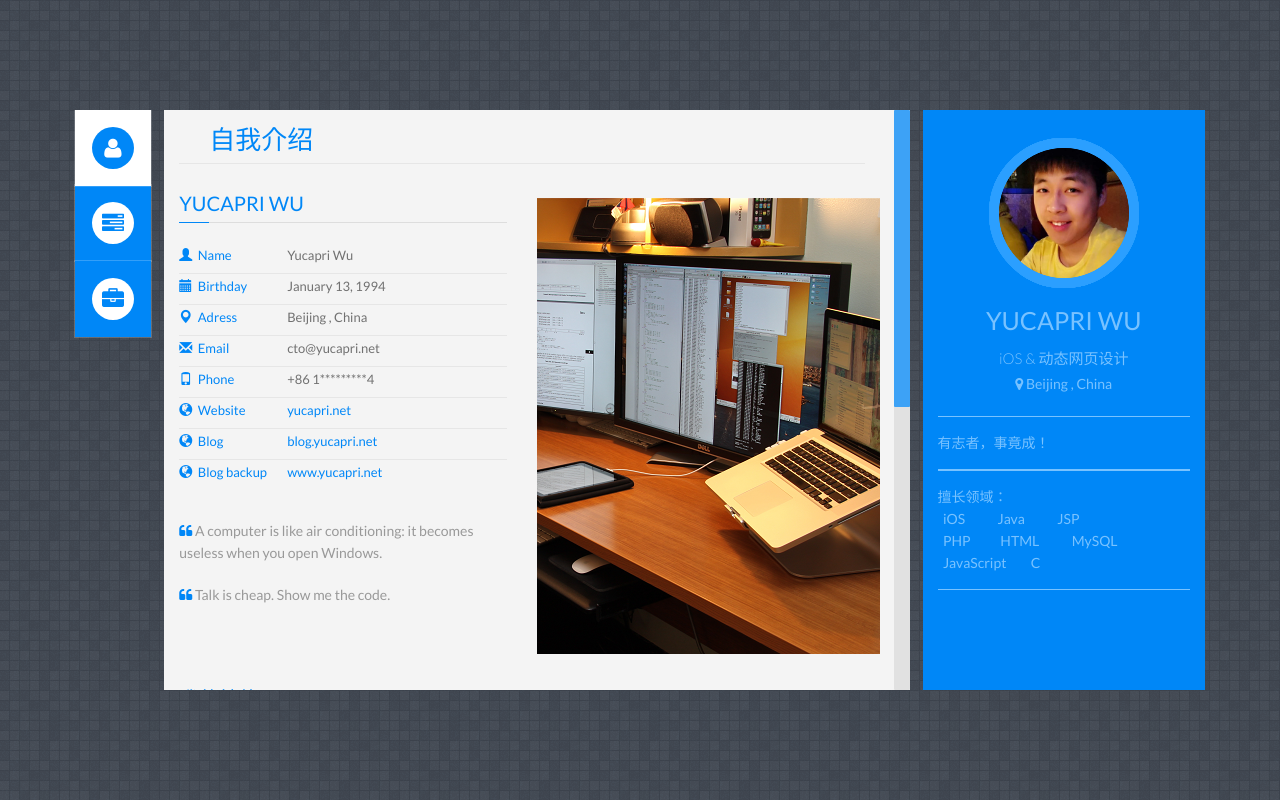
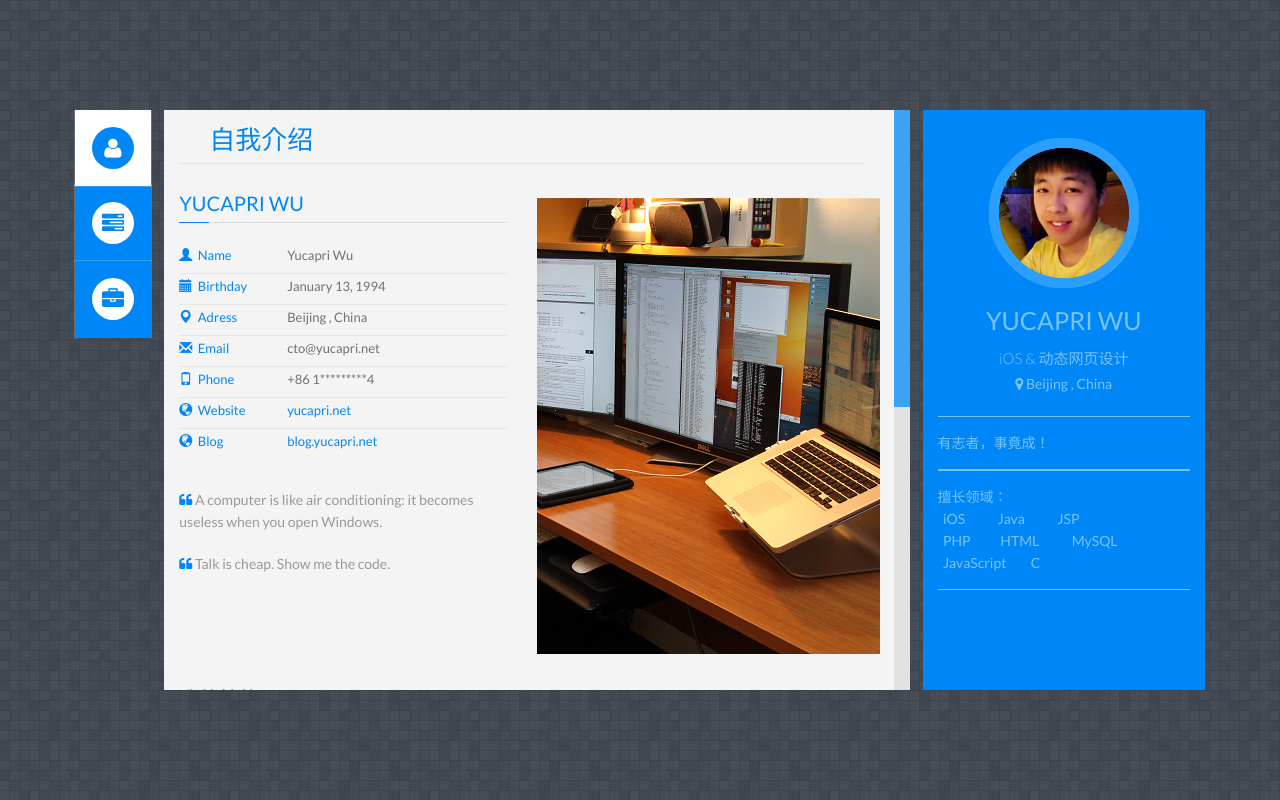
Before and after one commit to 203Monitor/203Monitor.github.io, a plain HTML site: page index.html in a window 1280 px wide. Drawn offline with Linux system fonts and the light colour scheme.

Commit message:
Update index.html

```diff
--- a/index.html
+++ b/index.html
@@ -261,13 +261,6 @@
 																<div class="clear"></div>
 															</li>
 
-
-													             	<li>
-																<i class="glyphicon glyphicon-globe"></i>
-																<label>Blog backup</label>
-																<span class="value"><a href="http://www.yucapri.net" target="_blank">www.yucapri.net</a></span>
-																<div class="clear"></div>
-															</li>
 
 														</ul>
 
```
